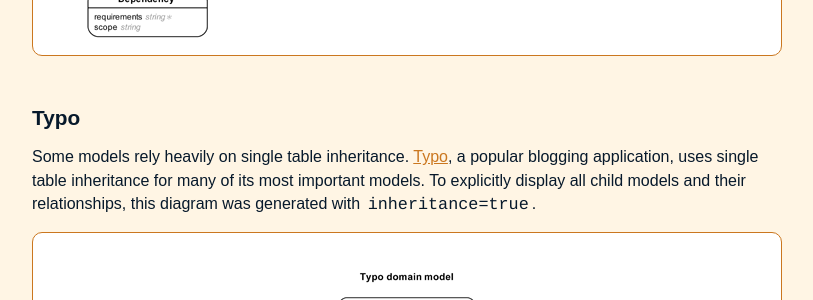
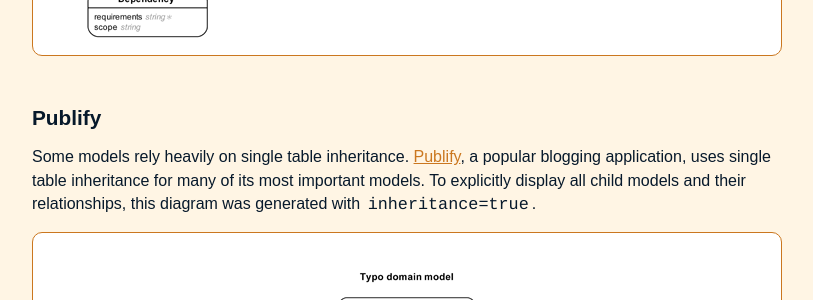
Before and after one commit to voormedia/rails-erd, a Jekyll site: the page built from gallery.html, in a window 1280 px wide and 900 px high, scrolled down 1327 px. Shown: the part 154-454 px from the top of the window, without its empty margins (233-1046 px from the left). Built offline with Jekyll 4.4.1, drawn with Linux system fonts in a browser that asks for light colours.

Commit message:
Update references from Typo to Publify

```diff
--- a/gallery.html
+++ b/gallery.html
@@ -27,9 +27,9 @@ title: Gallery of example diagrams
 </p>
 <p><img src="{{site.baseurl}}/images/gemcutter.png" class="erd" alt="Gemcutter entity-relationship diagram"/></p>
 
-<h2><a name="spree">Typo</a></h2>
+<h2><a name="publify">Publify</a></h2>
 <p>
-  Some models rely heavily on single table inheritance. <a href="http://github.com/fdv/typo/wiki">Typo</a>, a
+  Some models rely heavily on single table inheritance. <a href="https://github.com/publify/publify/wiki">Publify</a>, a
   popular blogging application, uses single table inheritance for many of its
   most important models. To explicitly display all child models and their
   relationships, this diagram was generated with <tt>inheritance=true</tt>.
```
